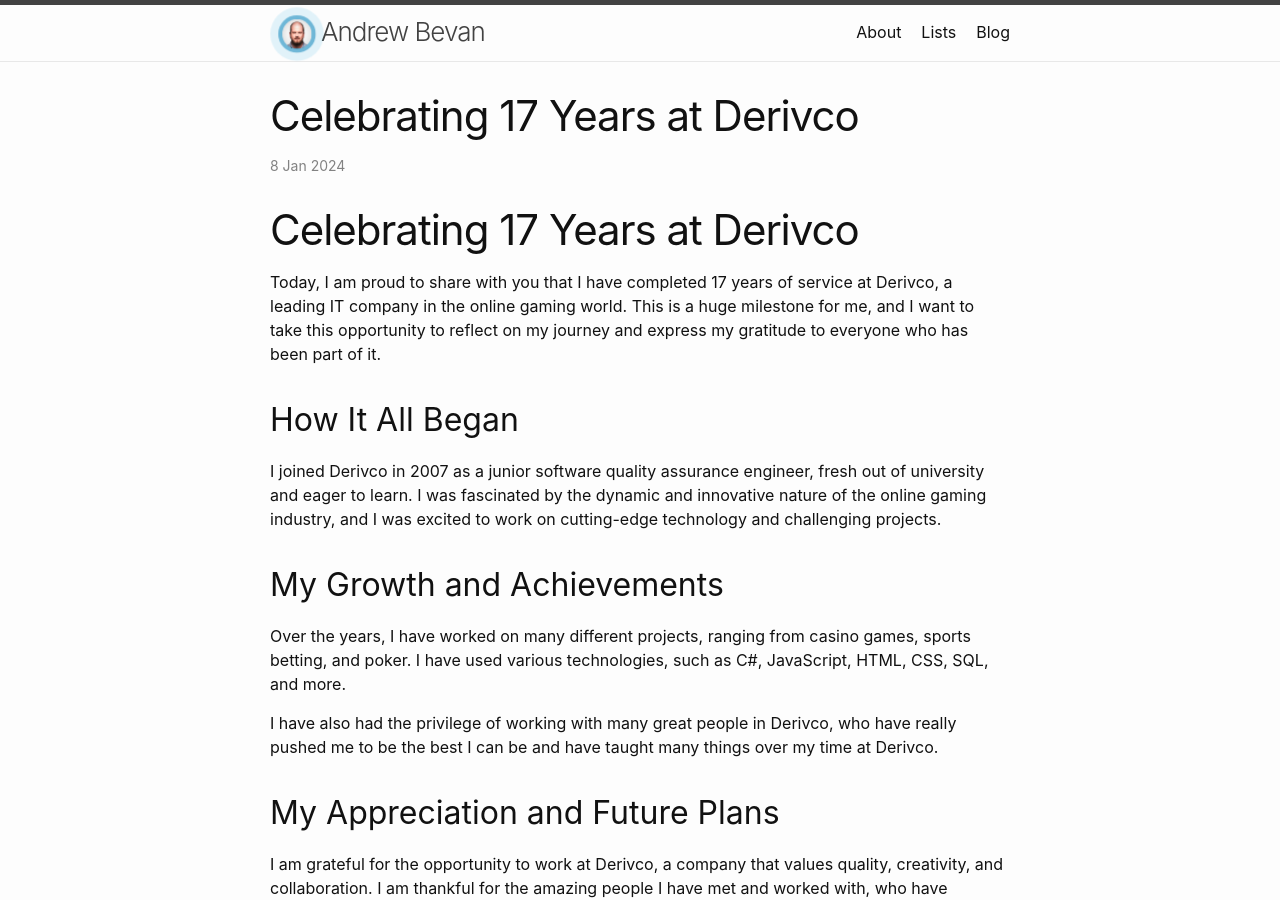
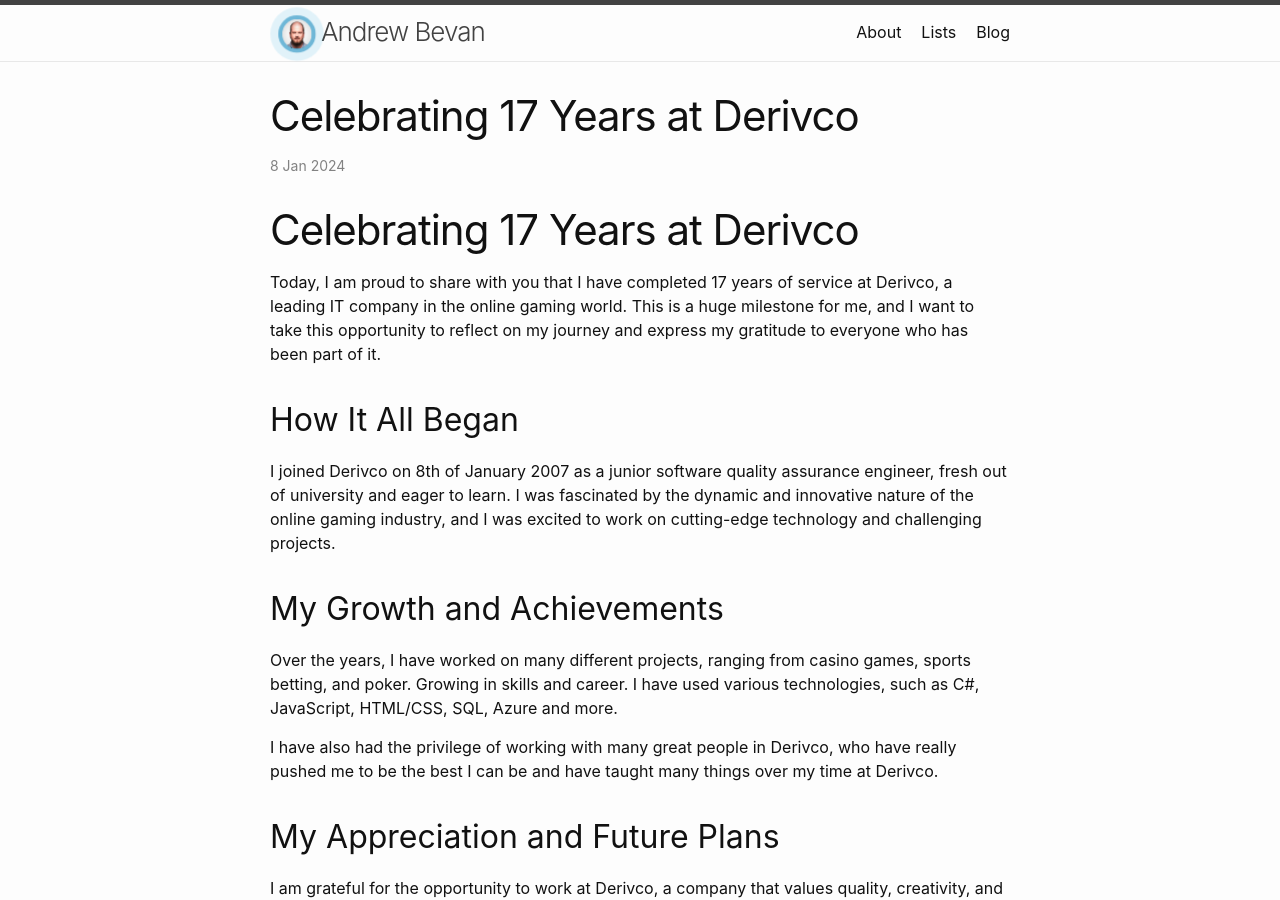
Before and after one commit to bluntspoon/bluntspoon.github.io, a Jekyll site: the page built from _posts/2024-01-08-17yrs-at-derivco.md, in a window 1280 px wide and 900 px high. Built offline with Jekyll 4.4.1, drawn with Linux system fonts in a browser that asks for light colours.

Commit message:
Update 2024-01-08-17yrs-at-derivco.md

```diff
--- a/_posts/2024-01-08-17yrs-at-derivco.md
+++ b/_posts/2024-01-08-17yrs-at-derivco.md
@@ -13,11 +13,11 @@
 
 ## How It All Began
 
-I joined Derivco in 2007 as a junior software quality assurance engineer, fresh out of university and eager to learn. I was fascinated by the dynamic and innovative nature of the online gaming industry, and I was excited to work on cutting-edge technology and challenging projects.
+I joined Derivco on 8th of January 2007 as a junior software quality assurance engineer, fresh out of university and eager to learn. I was fascinated by the dynamic and innovative nature of the online gaming industry, and I was excited to work on cutting-edge technology and challenging projects.
 
 ## My Growth and Achievements
 
-Over the years, I have worked on many different projects, ranging from casino games, sports betting, and poker. I have used various technologies, such as C#, JavaScript, HTML, CSS, SQL, and more.
+Over the years, I have worked on many different projects, ranging from casino games, sports betting, and poker. Growing in skills and career. I have used various technologies, such as C#, JavaScript, HTML/CSS, SQL, Azure and more.
 
 I have also had the privilege of working with many great people in Derivco, who have really pushed me to be the best I can be and have taught many things over my time at Derivco.
 
```
